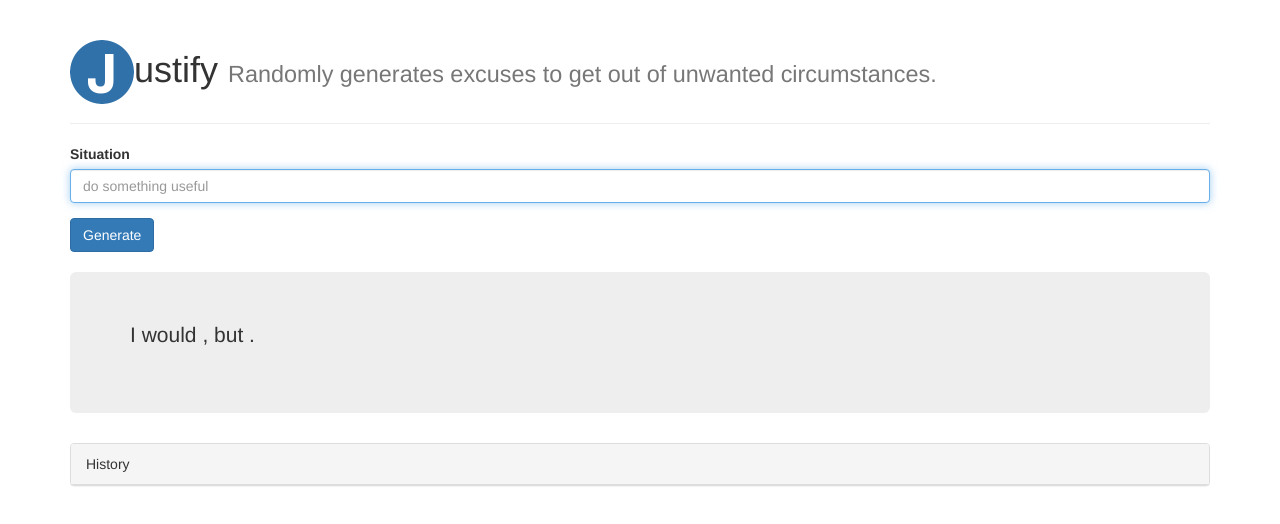
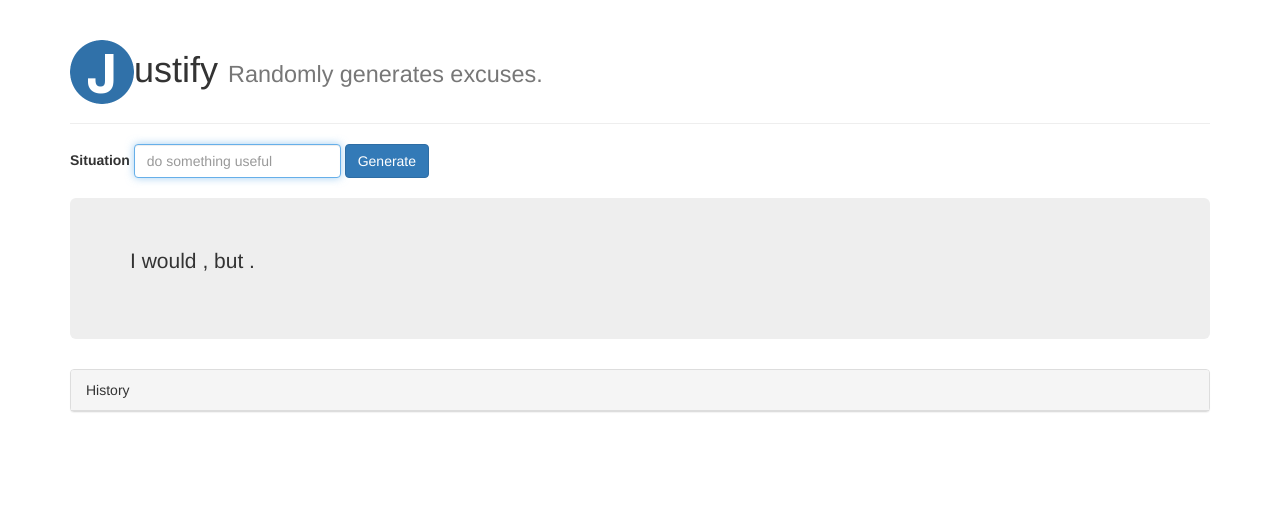
Before and after one commit to hollyhastings/justify, a plain HTML site: page index.html in a window 1280 px wide. Drawn offline with nearby package versions, Linux system fonts and the light colour scheme.

Commit message:
Tweak display for smaller devices

```diff
--- a/index.html
+++ b/index.html
@@ -15,12 +15,12 @@
     <div class="page-header">
       <h1>
         <img src="img/icon.png" alt="J" height="64">ustify
-        <small>Randomly generates excuses to get out of unwanted circumstances.</small>
+        <small>Randomly generates excuses.</small>
       </h1>
     </div>
 
     <!-- user options form -->
-    <form role="form">
+    <form class="form-inline" role="form">
       <div class="form-group">
         <label for="situation">Situation</label>
         <input type="text" class="form-control" id="situation" placeholder="do something useful" autofocus ng-model="situation">
```
